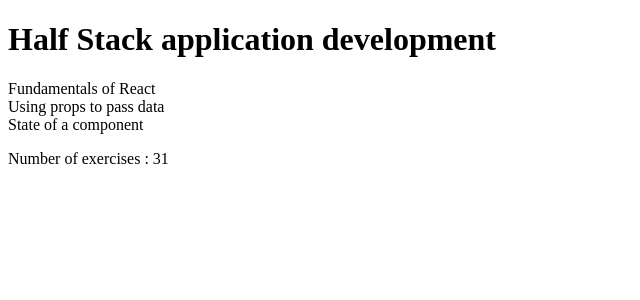
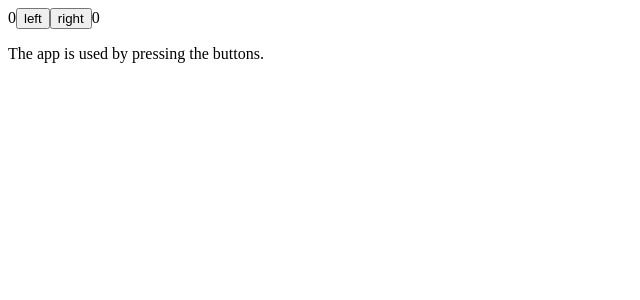
Before and after one commit to erikheuna/part1, a React (Create React App) app: page / in a window 1280 px wide. Shown: the top 300 px of the page, without its empty margins (0-640 px from the left). Built offline with nearby package versions, Linux system fonts and the light colour scheme.

Commit message:
Part1.6-1.14
Refatoring the code for the second time

```diff
--- a/src/App.js
+++ b/src/App.js
@@ -1,54 +1,52 @@
-const Header = (props) => {
-  return(
-    <h1>{props.course}</h1>
-  )
+import { useState } from "react";
 
-}
-
-const Content = (props) => {
+const History = (props) => {
+  if(props.allClicks.length === 0){
+    return(
+      <div>
+        <p>The app is used by pressing the buttons.</p>
+      </div>
+    )
+  }
   return(
     <div>
-    <Part name={props.part1.name} exercise={props.part1.exercises1} />
-    <Part name={props.part2.name} exercise={props.part2.exercises2} />
-    <Part name={props.part3.name} exercise={props.part2.exercises3} />
-  </div>
-  )
-}
-
-const Part = (props) => {
-  return(
-    <div>
-      {props.name} {props.exercise}
+      button press history: {props.allClicks.join(' ')}
     </div>
   )
 }
 
-const Total = (props) => {
+const Button = (props) => {
+  const {handleClick, text} = props;
+  console.log(props);
   return(
-    <p>Number of exercises : {props.exo1 + props.exo2 + props.exo3}</p>
+    <button onClick={handleClick}>
+   {text}
+    </button>
   )
-
 }
 
 const App = () => {
-  const course = 'Half Stack application development'
-  const part1 = {
-    name: 'Fundamentals of React',
-    exercises: 10
+  const [left, setLeft] = useState(0);
+  const [right, setRight] = useState(0);
+  const [allClicks, setAll] = useState([]);
+
+  const handleLeftClick = () => {
+    setAll(allClicks.concat('L'));
+    setLeft(left + 1);
   }
-  const part2 = {
-    name: 'Using props to pass data',
-    exercises: 7
+
+  const handleRightClick = () => {
+    setAll(allClicks.concat('R'));
+    setRight(right + 1);
   }
-  const part3 = {
-    name: 'State of a component',
-    exercises: 14
-  }
+
   return (
     <div className="App">
-      <Header course={course} />
-      <Content part1={part1} part2={part2} part3={part3} />
-      <Total exo1={part1.exercises} exo2={part2.exercises} exo3={part3.exercises} />
+      {left}
+      <Button handleClick={handleLeftClick} text="left" />
+      <Button handleClick={handleRightClick} text="right" />
+      {right}
+      <History allClicks={allClicks} />
     </div>
   );
 }
```
